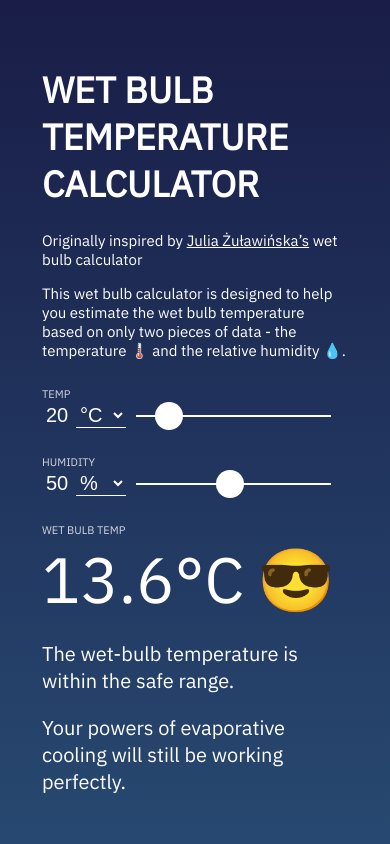
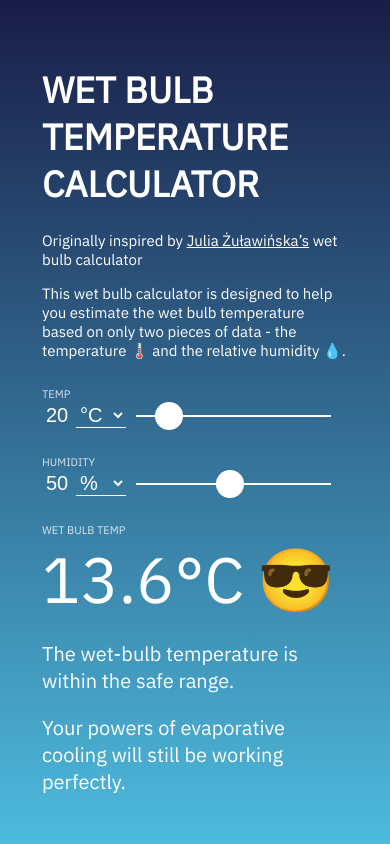
Before and after one commit to pjpscriv/wet-bulb-calculator, an Angular app: page / in a window 390 px wide. Shown: the top 844 px of the page. Built offline with nearby package versions, Linux system fonts and the light colour scheme.

Commit message:
Make gradient nicer on mobile

```diff
--- a/src/app/app.component.html
+++ b/src/app/app.component.html
@@ -1,3 +1,7 @@
+<div class="wet-bulb__background"
+  [style.background]="gradient$ | async">
+</div>
+
 <div class="wet-bulb__calculator">
 
   <!-- Header -->
@@ -140,7 +144,7 @@
       <li id="source-2"><a target="_blank" href="https://www.omnicalculator.com/physics/wet-bulb">Wet Bulb Calculator</a>. Julia Żuławińska.  30 Jul 2024.</li>
       <li id="source-3"><a target="_blank" href="https://www.theguardian.com/environment/2023/sep/08/deadly-humid-heatwaves-to-spread-rapidly-as-climate-warms-study">Deadly humid heatwaves to spread rapidly as climate warms - study</a>. Damian Carrington. 8 Sept 2023.</li>
       <li id="source-4"><a target="_blank" href="https://www.theguardian.com/science/2022/jul/31/why-you-need-to-worry-about-the-wet-bulb-temperature">Why you need to worry about the ‘wet-bulb temperature’</a>. Jocelyn Timperley. 31 Jul 2022</li>
-      <li id="source-5">Climate Action Tracker (2024). 2100 Warming Projections: Emissions and expected warming based on pledges and current policies. Climate Analytics and NewClimate Institute. November 2024. </li>
+      <li id="source-5"><a target="_blank" href="https://climateactiontracker.org/global/temperatures/">Climate Action Tracker (2024). 2100 Warming Projections: Emissions and expected warming based on pledges and current policies</a>. Climate Analytics and NewClimate Institute. November 2024. </li>
     </ol>
   </div>
 
--- a/src/app/app.component.scss
+++ b/src/app/app.component.scss
@@ -15,11 +15,21 @@ wet-bulb:host {
   }
 }
 
+/* BACKGROUND SECTION */
+.wet-bulb__background {
+  position: absolute;
+  top: 0;
+  left: 0;
+  width: 100%;
+  height: 100vh;
+}
+
 
 /* CALCULATOR SECTION */
 .wet-bulb__calculator {
   max-width: 520px;
   min-width: min(calc(100% - 84px), 520px);
+  z-index: 100;
 }
 
 /* Calculator Header */
@@ -157,6 +167,7 @@ wet-bulb:host {
 
 /* DESCRIPTION SECTION */
 .wet-bulb__description {
+  z-index: 100;
 
   @media screen and (min-width: $ui-switch-breakpoint) {
     padding-left: 42px;
--- a/src/app/app.component.ts
+++ b/src/app/app.component.ts
@@ -1,7 +1,7 @@
 import { Component, HostBinding, OnInit, ViewChild } from '@angular/core';
 import { filter, map, tap, pairwise, Observable, shareReplay } from 'rxjs';
 import { NgForm } from '@angular/forms';
-import { HumidUnit, Situation, Temp, TempUnit, WetBulbForm } from './app.types';
+import { Background, HumidUnit, Situation, Temp, TempUnit, WetBulbForm } from './app.types';
 import {
   COLD_TEMP_BLURB, DANGEROUS_GRAD_END, DANGEROUS_GRAD_START,
   DANGEROUS_TEMP_BLURB, FATAL_GRAD_END, FATAL_GRAD_START,
@@ -21,8 +21,8 @@ import chroma, { InterpolationMode } from 'chroma-js';
 export class AppComponent implements OnInit {
 
   // @ts-ignore
-  @ViewChild('inputs',{static: true}) ngForm: NgForm;
-  @HostBinding('style.background') gradient: string = 'red';
+  @ViewChild('inputs', {static: true}) ngForm: NgForm;
+  @HostBinding('style.background') background: string = 'red';
 
   // Form values (Inputs)
   public temperature: number = 20;
@@ -46,6 +46,7 @@ export class AppComponent implements OnInit {
   public wetBulbTemp$: Observable<Temp>;
   public blurb$: Observable<Array<string>>;
   public emoji$: Observable<string>;
+  public gradient$: Observable<string>;
 
   public ngOnInit(): void {
     // @ts-ignore
@@ -68,9 +69,18 @@ export class AppComponent implements OnInit {
       shareReplay()
     );
 
-    let situation$: Observable<Situation> = this.wetBulbTemp$.pipe(
+    let temperature$: Observable<number> = this.wetBulbTemp$.pipe(
       map(t => t.unit === 'fahrenheit' ? convertToCelsius(t.temp) : t.temp),
-      tap(t => this.gradient = this.tempToBackground(t)),
+      shareReplay()
+    );
+
+    this.gradient$ = temperature$.pipe(
+      map(t => this.tempToBackground(t)),
+      tap(b => this.background = b.endColor),
+      map(b => b.gradient)
+    );
+
+    let situation$: Observable<Situation> = temperature$.pipe(
       map(this.wetBulbTempToSituation),
       shareReplay()
     );
@@ -150,7 +160,7 @@ export class AppComponent implements OnInit {
     return temp < 30 ? ( temp > -10 ? 'safe' : 'cold') : (temp > 35 ? 'fatal' : 'dangerous')
   }
 
-  private tempToBackground(temp: number): string {
+  private tempToBackground(temp: number): Background {
     let start_color: string;
     let end_color: string;
 
@@ -173,6 +183,9 @@ export class AppComponent implements OnInit {
       end_color = FATAL_GRAD_END;
     }
 
-    return `linear-gradient(180deg, ${start_color} 0%, ${end_color} 100%)`;
+    return {
+      gradient: `linear-gradient(180deg, ${start_color} 0%, ${end_color} 100%)`,
+      endColor: end_color
+    };
   }
 }
--- a/src/app/app.types.ts
+++ b/src/app/app.types.ts
@@ -11,3 +11,7 @@ export type Temp = {
   temp: number,
   unit: TempUnit
 }
+export type Background = {
+  gradient: string,
+  endColor: string
+}
```
